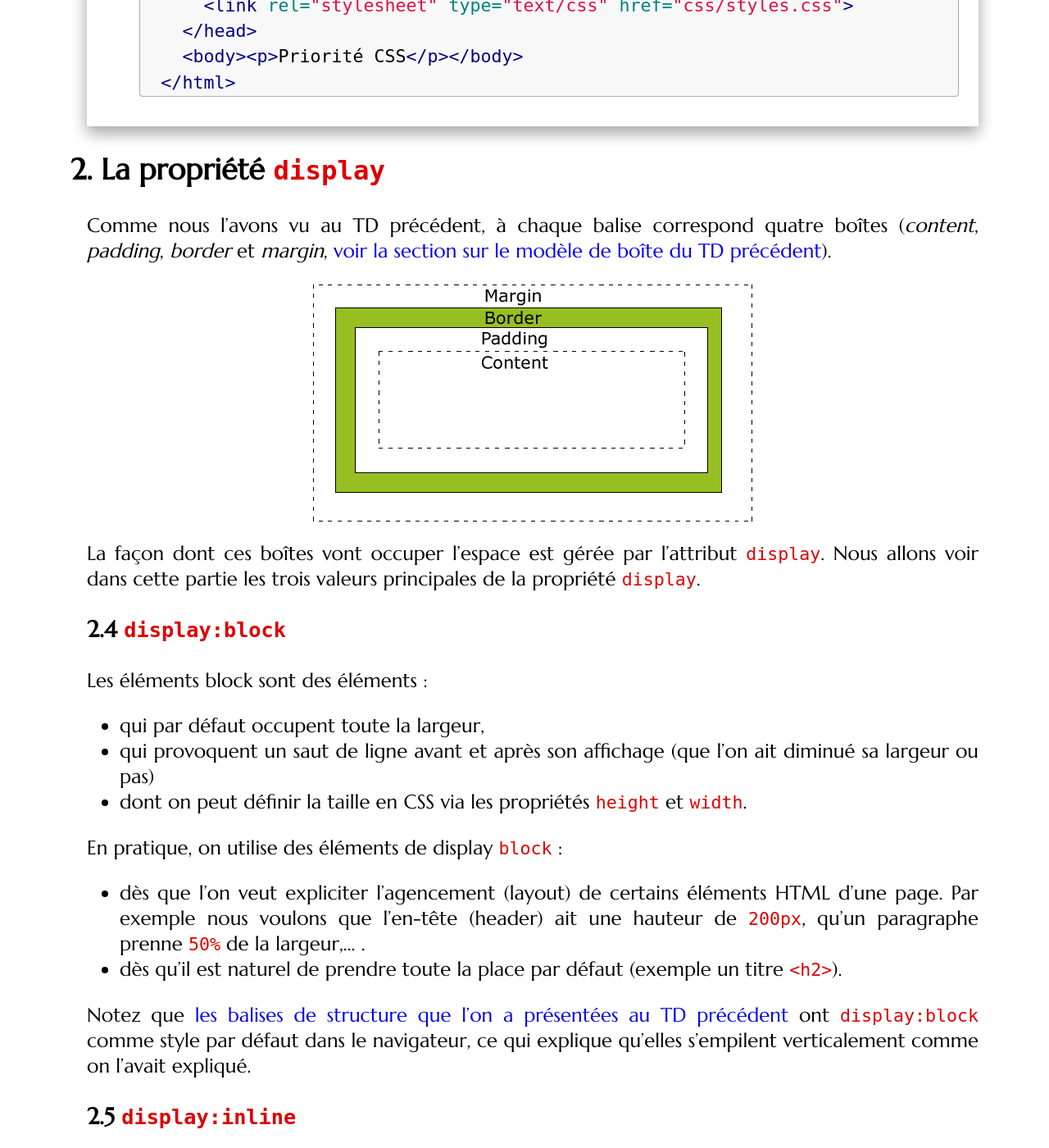
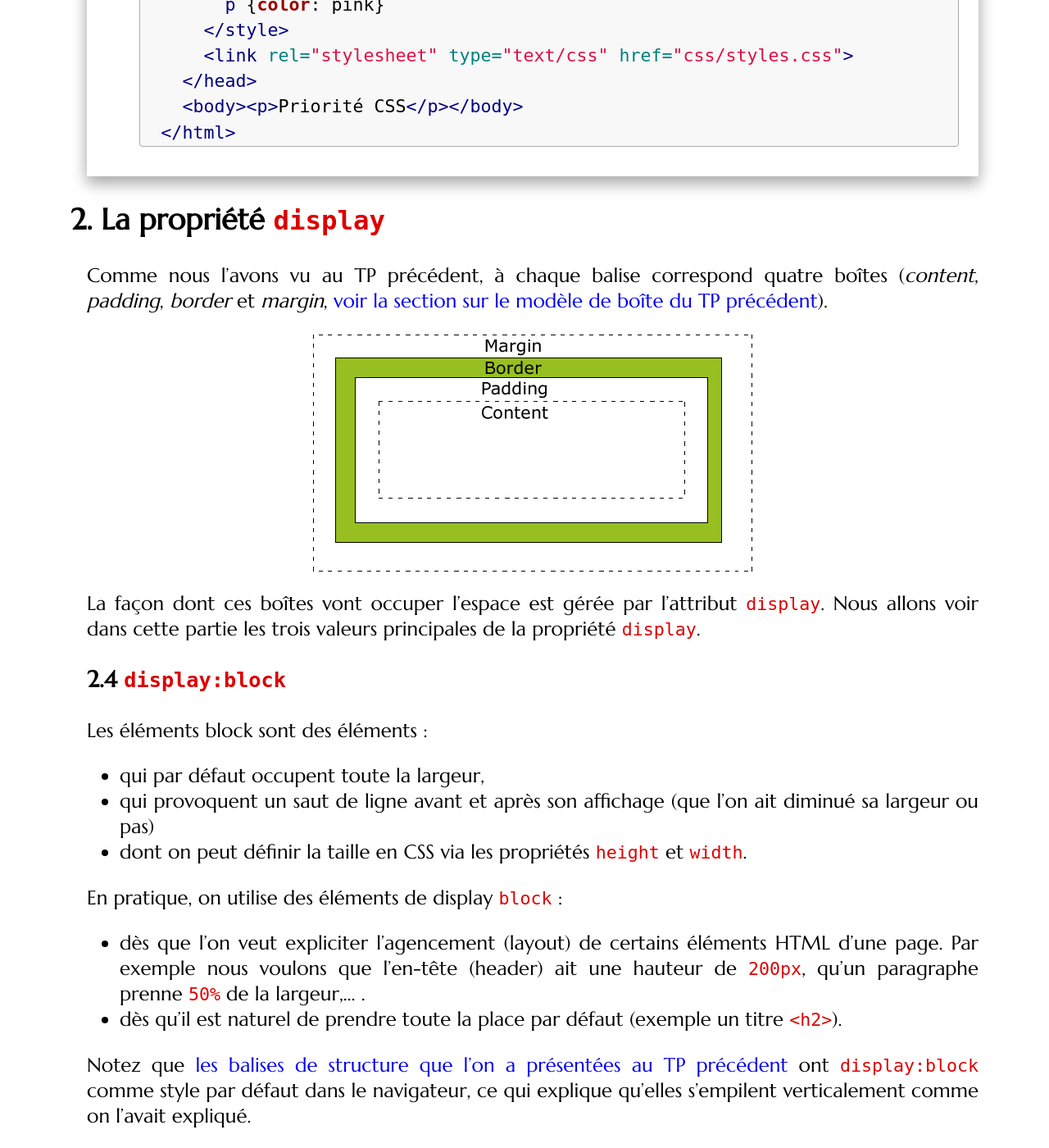
Before and after one commit to mgasquet/ProgWeb-NSI, a Jekyll site: the page built from tutorials/tp_bonus2.md, in a window 1280 px wide and 1400 px high, scrolled down 5104 px. Shown: the whole window at 82% size. Built offline with Jekyll 4.4.1, drawn with Linux system fonts in a browser that asks for light colours; some web fonts are replaced; comment, search, counter and statistics services are not loaded; some of the changed text lies outside the part shown.

```diff
--- a/tutorials/tp_bonus2.md
+++ b/tutorials/tp_bonus2.md
@@ -1,5 +1,5 @@
 ---
-title: TD3 &ndash; HTML / CSS avancé 2/2
+title: TP Bonus 2 &ndash; HTML / CSS avancé 2/2
 subtitle: display et mise-en-page
 layout: tutorial
 ---
@@ -17,13 +17,15 @@ mettre width:100% pour le sous-menu et fixer la largeur des titres de menus
 même si position absolute, width se rapporte au père
 -->
 
+Pour ce TP, reprenez votre dossier `TP_Web_Site` du [TP précédent](tp_bonus1.html)
+
 ## Ordre d'application des sélecteurs CSS
 
 Comme vous vous en souvenez, les sélecteurs servent à sélectionner un ensemble
 de balises sur lesquels on applique une règle CSS. Nous avons appris lors du
-[TD1 les sélecteurs de base](tutorial1_2.html#les-sélecteurs-css-de-base) et lors
+[TP2 les sélecteurs de base](tp2.html#les-sélecteurs-css-de-base) et lors
 du
-[TD2 la combinaison de sélecteurs](tutorial2.html#règles-de-compositions-des-css).
+[TP Bonus 1 la combinaison de sélecteurs](tp_bonus1.html#règles-de-compositions-des-css).
 
 Plusieurs règles CSS peuvent porter sur un même élément HTML. Si ces règles
 peuvent coexister, elles sont toutes appliquées. Par exemple, si vous avez le
@@ -102,7 +104,7 @@ Pour prendre de bonnes habitudes, on préférera les styles externes comme
 `styles.css` qui permet une séparation plus claire entre les rôles du HTML
 (contenu avec des balises pour donner du sens) et du CSS (présentation / mise en
 page). Comme dit
-[à la fin du TD 1 partie 2]({{site.baseurl}}/tutorials/tutorial1_2.html#le-css-et-html--des-rôles-bien-distincts-et-complémentaires),
+[à la fin du TP2]({{site.baseurl}}/tutorials/tp_bonus1.html#le-css-et-html--des-rôles-bien-distincts-et-complémentaires),
 cette séparation est indispensable et très puissante :
 
  * Elle permet de réutiliser une présentation d'une page à l'autre. Par exemple
@@ -262,9 +264,9 @@ deux cas suivant ? Quelle règle de priorité CSS explique votre réponse ?
 
 ## La propriété `display`
 
-Comme nous l'avons vu au TD précédent, à chaque balise correspond quatre boîtes
+Comme nous l'avons vu au TP précédent, à chaque balise correspond quatre boîtes
 (*content*, *padding*, *border* et *margin*,
-[voir la section sur le modèle de boîte du TD précédent]({{site.baseurl}}/tutorials/tutorial2.html#le-modèle-de-boite)).
+[voir la section sur le modèle de boîte du TP précédent]({{site.baseurl}}/tutorials/tp_bonus1.html#le-modèle-de-boite)).
 
 <img alt="Box model" src="{{site.baseurl}}/assets/boxmodel.png" style="margin:0
 auto;display: block;">
@@ -296,7 +298,7 @@ En pratique, on utilise des éléments de display `block` :
    `<h2>`).
 
 Notez que
-[les balises de structure que l'on a présentées au TD précédent]({{site.baseurl}}/tutorials/tutorial2.html#structuration-de-la-page)
+[les balises de structure que l'on a présentées au TP précédent]({{site.baseurl}}/tutorials/tp_bonus1.html#structuration-de-la-page)
 ont `display:block` comme style par défaut dans le navigateur, ce qui explique
 qu'elles s'empilent verticalement comme on l'avait expliqué.
 
@@ -334,7 +336,7 @@ Puisqu'associés au texte (`<strong>`, `<a>`, ...), on trouve en majorité les
 éléments `inline` comme feuilles de l'arborescence du HTML.
 
 Notez que
-[les balises au niveau du texte que l'on a présentées au TD précédent]({{site.baseurl}}/tutorials/tutorial2.html#top-menu)
+[les balises au niveau du texte que l'on a présentées au TP précédent]({{site.baseurl}}/tutorials/tp_bonus1.html#top-menu)
 ont `display:inline` comme style par défaut dans le navigateur, ce qui explique
 qu'elles se comportent comme du texte.
 
@@ -468,7 +470,7 @@ dimensions. Donnez-lui la largeur `75%`. Que constatez-vous ?
 marges horizontales `auto` (gardez les marges verticales à 0).
 
    **Rappel :** Nous avons vu dans
-   [le dernier TD comment centrer horizontalement]({{site.baseurl}}/tutorials/tutorial2.html#centrer-horizontalement-).
+   [le dernier TP comment centrer horizontalement]({{site.baseurl}}/tutorials/tp_bonus1.html#centrer-horizontalement-).
    Pour centrer un `display:block` dont le *containing block* est plus large, il
    faut mettre les marges horizontales en `auto` : elles se règlent alors
    automatiquement pour compléter la largeur manquante entre le `block` courant
@@ -508,7 +510,7 @@ espaces dans le HTML, qui sont affichés lorsque les éléments sont `inline`.
 1. (Optionnel) Ajoutez à ces mêmes éléments `<a>` une bordure sur la gauche de `2px` de style `solid` et de couleur noire.
 1. (Optionnel) Enlevez la bordure sur le premier de ces éléments.
    **Astuce :** Il faut utiliser une pseudo-classe vue
-     [au TD dernier]({{site.baseurl}}/tutorials/tutorial2.html#pseudo-classes).
+     [au TP dernier]({{site.baseurl}}/tutorials/tp_bonus1.html#pseudo-classes).
 
 </div>
 
@@ -522,7 +524,7 @@ déroulant.
 
 Dans un premier temps, nous
 allons juste positionner les sous-menus en dessous de leur titre. Cette exercice
-met en pratique les `position` que nous avons vu au TD précédent et que nous
+met en pratique les `position` que nous avons vu au TP précédent et que nous
 vous rappelons.
 
 #### Position
```
Also changed, not shown: index.md (+2 -2 lines), tutorials/tp_bonus1.md (+15 -13 lines).
